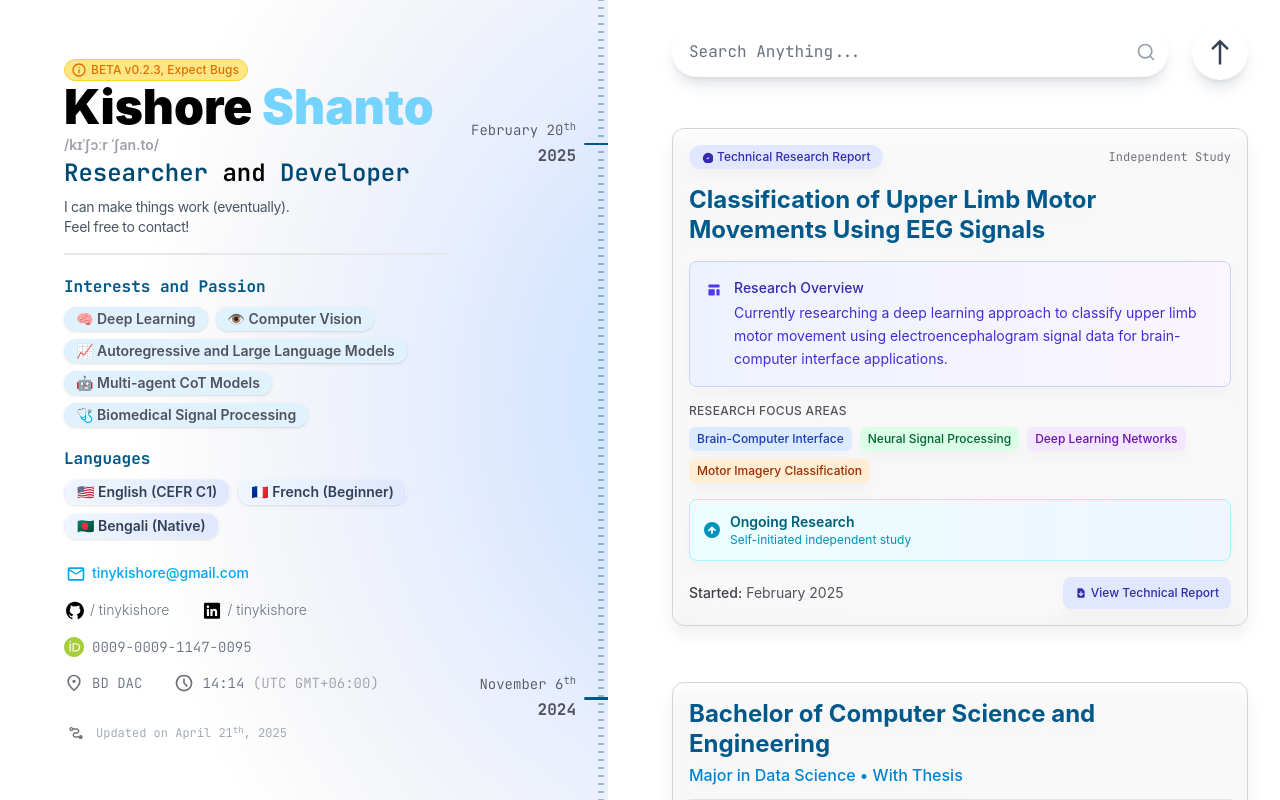
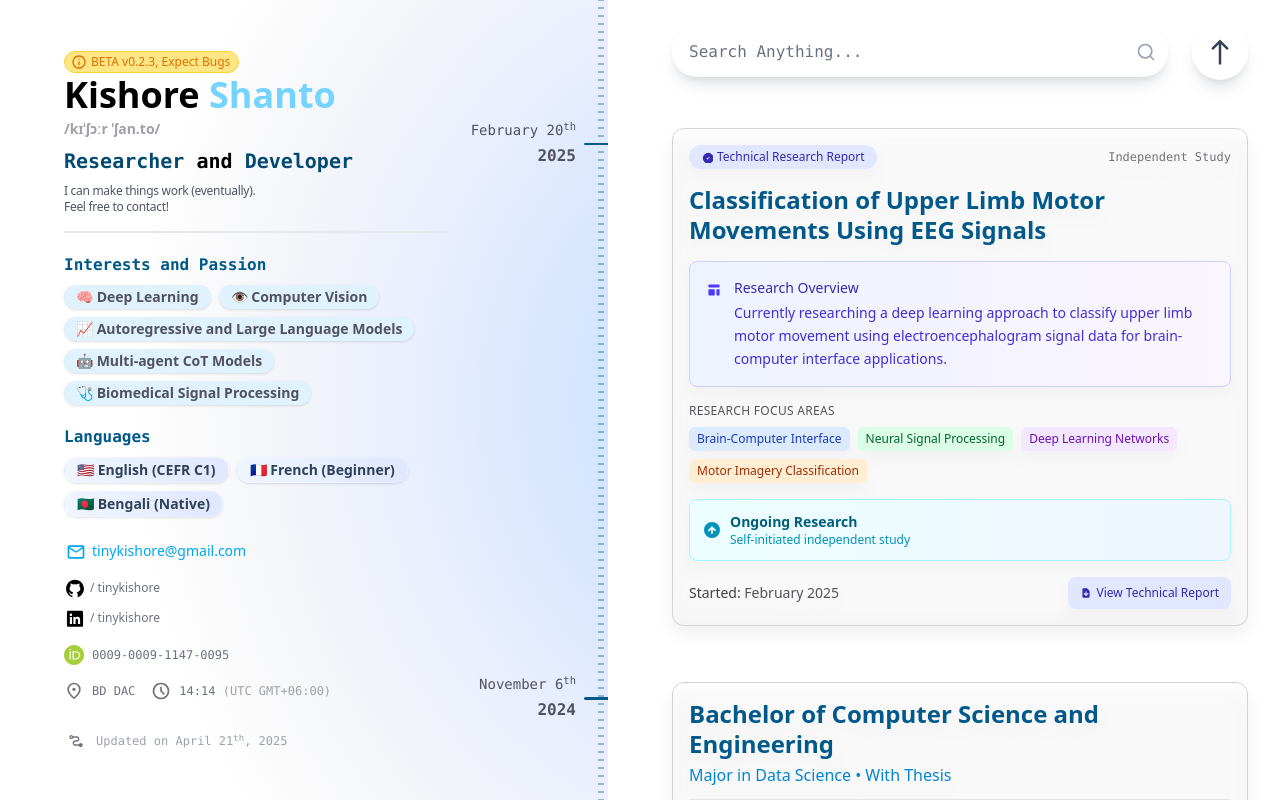
Before and after one commit to kishoreshanto/kishoreshanto, a SvelteKit app: page / in a window 1280 px wide. Shown: the top 800 px of the page. Built offline with nearby package versions, Linux system fonts and the light colour scheme.

Commit message:
feat: Add Tailwind CSS configuration and integrate with Vite

```diff
--- a/src/styles/global.css
+++ b/src/styles/global.css
@@ -5,22 +5,10 @@ layer(base);
 
 @import 'tailwindcss';
 
-@theme {
-  --breakpoint-*: initial;
-  --breakpoint-xs: 420px;
-  --breakpoint-sm: 640px;
-  --breakpoint-md: 768px;
-  --breakpoint-lg: 1024px;
-  --breakpoint-xl: 1280px;
-  --breakpoint-2xl: 1536px;
-
-  --animate-fade-in: fadeIn 0.7s ease-in;
-  --animate-global_search_fade-in: fadeIn 0.3s ease-in;
-
-  --font-sans: -apple-system, BlinkMacSystemFont, Inter, Helvetica Neue,
-    sans-serif, Apple Color Emoji, Segoe UI Emoji, Segoe UI Symbol;
-  --font-mono: SFMono-Regular, JetBrains Mono;
-
+/*
+  Custom keyframes for animations
+  These are defined here since they're specific to your app
+*/
 @keyframes fadeIn {
   0% {
     opacity: 0;
@@ -29,13 +17,13 @@ layer(base);
     opacity: 1;
   }
 }
+
 @keyframes global_search_fadeIn {
   0% {
     opacity: 0;
   }
   100% {
     opacity: 1;
-    }
   }
 }
 
--- /dev/null
+++ b/tailwind.config.js
@@ -0,0 +1,127 @@
+/** @type {import('tailwindcss').Config} */
+export default {
+  content: [
+    './src/**/*.{html,js,svelte,ts}',
+    './src/app.html'
+  ],
+  darkMode: 'class', // Enable class-based dark mode
+  theme: {
+    extend: {
+      // Custom breakpoints (matching your existing setup)
+      screens: {
+        'xs': '420px',
+        'sm': '640px',
+        'md': '768px',
+        'lg': '1024px',
+        'xl': '1280px',
+        '2xl': '1536px',
+      },
+
+      // Custom fonts (matching your CSS imports)
+      fontFamily: {
+        'sans': ['-apple-system', 'BlinkMacSystemFont', 'Inter', 'Helvetica Neue', 'sans-serif', 'Apple Color Emoji', 'Segoe UI Emoji', 'Segoe UI Symbol'],
+        'mono': ['SFMono-Regular', 'JetBrains Mono', 'monospace'],
+      },
+
+      // Custom animations (matching your existing ones)
+      animation: {
+        'fade-in': 'fadeIn 0.7s ease-in',
+        'global-search-fade-in': 'global_search_fadeIn 0.3s ease-in',
+      },
+
+      // Custom keyframes (these reference the keyframes in your CSS)
+      keyframes: {
+        fadeIn: {
+          '0%': { opacity: '0' },
+          '100%': { opacity: '1' },
+        },
+        global_search_fadeIn: {
+          '0%': { opacity: '0' },
+          '100%': { opacity: '1' },
+        },
+      },
+
+      // Portfolio-specific color scheme
+      colors: {
+        primary: {
+          50: '#f0f9ff',
+          100: '#e0f2fe',
+          200: '#bae6fd',
+          300: '#7dd3fc',
+          400: '#38bdf8',
+          500: '#0ea5e9',
+          600: '#0284c7',
+          700: '#0369a1',
+          800: '#075985',
+          900: '#0c4a6e',
+        },
+        secondary: {
+          50: '#fafaf9',
+          100: '#f5f5f4',
+          200: '#e7e5e4',
+          300: '#d6d3d1',
+          400: '#a8a29e',
+          500: '#78716c',
+          600: '#57534e',
+          700: '#44403c',
+          800: '#292524',
+          900: '#1c1917',
+        },
+        accent: {
+          50: '#fdf4ff',
+          100: '#fae8ff',
+          200: '#f5d0fe',
+          300: '#f0abfc',
+          400: '#e879f9',
+          500: '#d946ef',
+          600: '#c026d3',
+          700: '#a21caf',
+          800: '#86198f',
+          900: '#701a75',
+        }
+      },
+
+      // Custom spacing for your layout
+      spacing: {
+        '18': '4.5rem',
+        '88': '22rem',
+        '128': '32rem',
+      },
+
+      // Custom border radius
+      borderRadius: {
+        'xl': '1rem',
+        '2xl': '1.5rem',
+        '3xl': '2rem',
+      },
+
+      // Custom shadows for cards and modals
+      boxShadow: {
+        'card': '0 4px 6px -1px rgba(0, 0, 0, 0.1), 0 2px 4px -1px rgba(0, 0, 0, 0.06)',
+        'card-hover': '0 10px 15px -3px rgba(0, 0, 0, 0.1), 0 4px 6px -2px rgba(0, 0, 0, 0.05)',
+        'modal': '0 25px 50px -12px rgba(0, 0, 0, 0.25)',
+        'glow': '0 0 20px rgba(59, 130, 246, 0.5)',
+      },
+
+      // Custom z-index values
+      zIndex: {
+        '60': '60',
+        '70': '70',
+        '80': '80',
+        '90': '90',
+        '100': '100',
+      },
+
+      // Custom backdrop blur
+      backdropBlur: {
+        'xs': '2px',
+      },
+    },
+  },
+  plugins: [
+    // You can add plugins here as needed:
+    // require('@tailwindcss/forms'),
+    // require('@tailwindcss/typography'),
+    // require('@tailwindcss/aspect-ratio'),
+  ],
+}
--- a/vite.config.js
+++ b/vite.config.js
@@ -1,6 +1,7 @@
 import { sveltekit } from '@sveltejs/kit/vite';
 import { defineConfig } from 'vite';
+import tailwindcss from '@tailwindcss/vite';
 
 export default defineConfig({
-	plugins: [sveltekit()]
+	plugins: [sveltekit(), tailwindcss()]
 });
```
Lines whose indentation alone changed are shown as unchanged.
